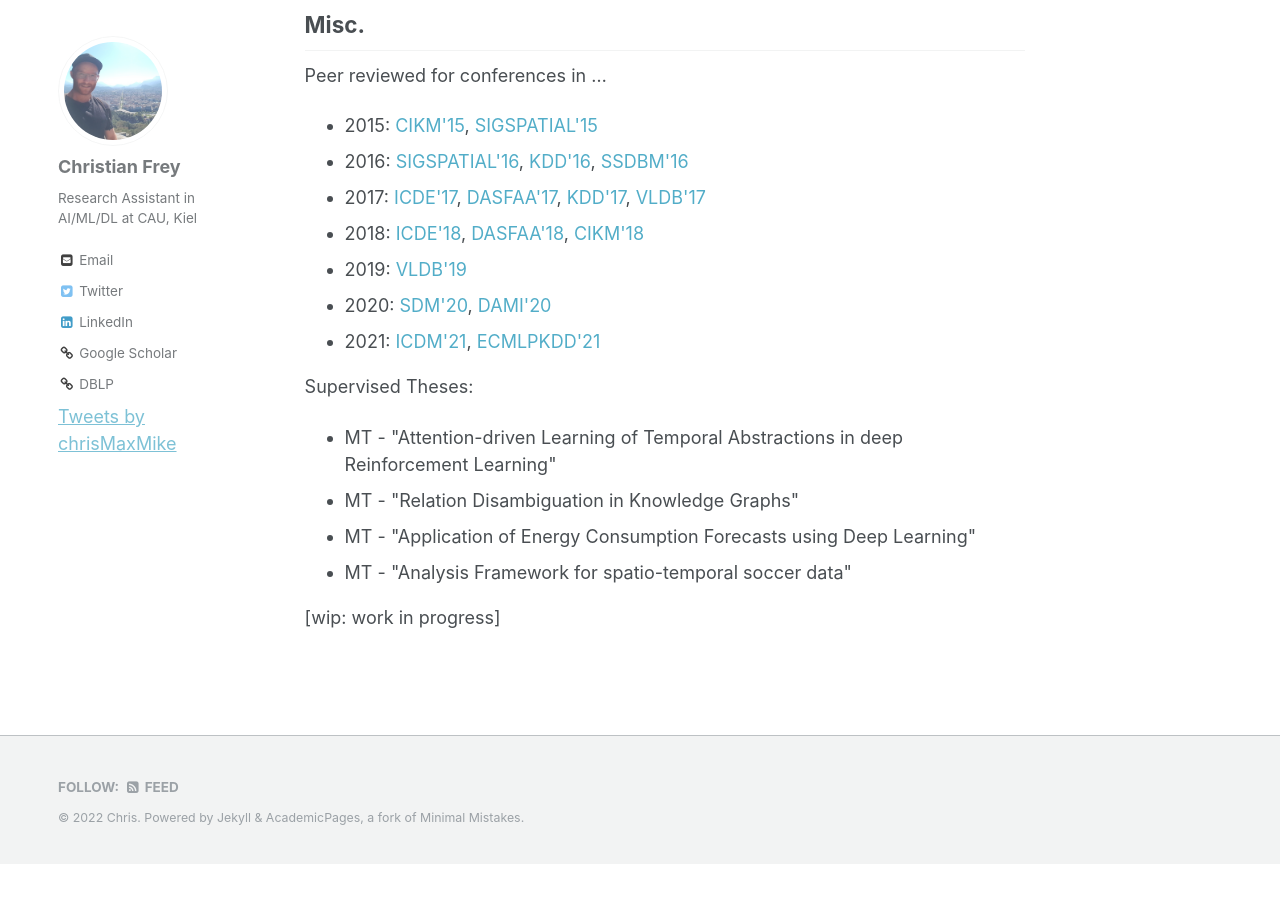
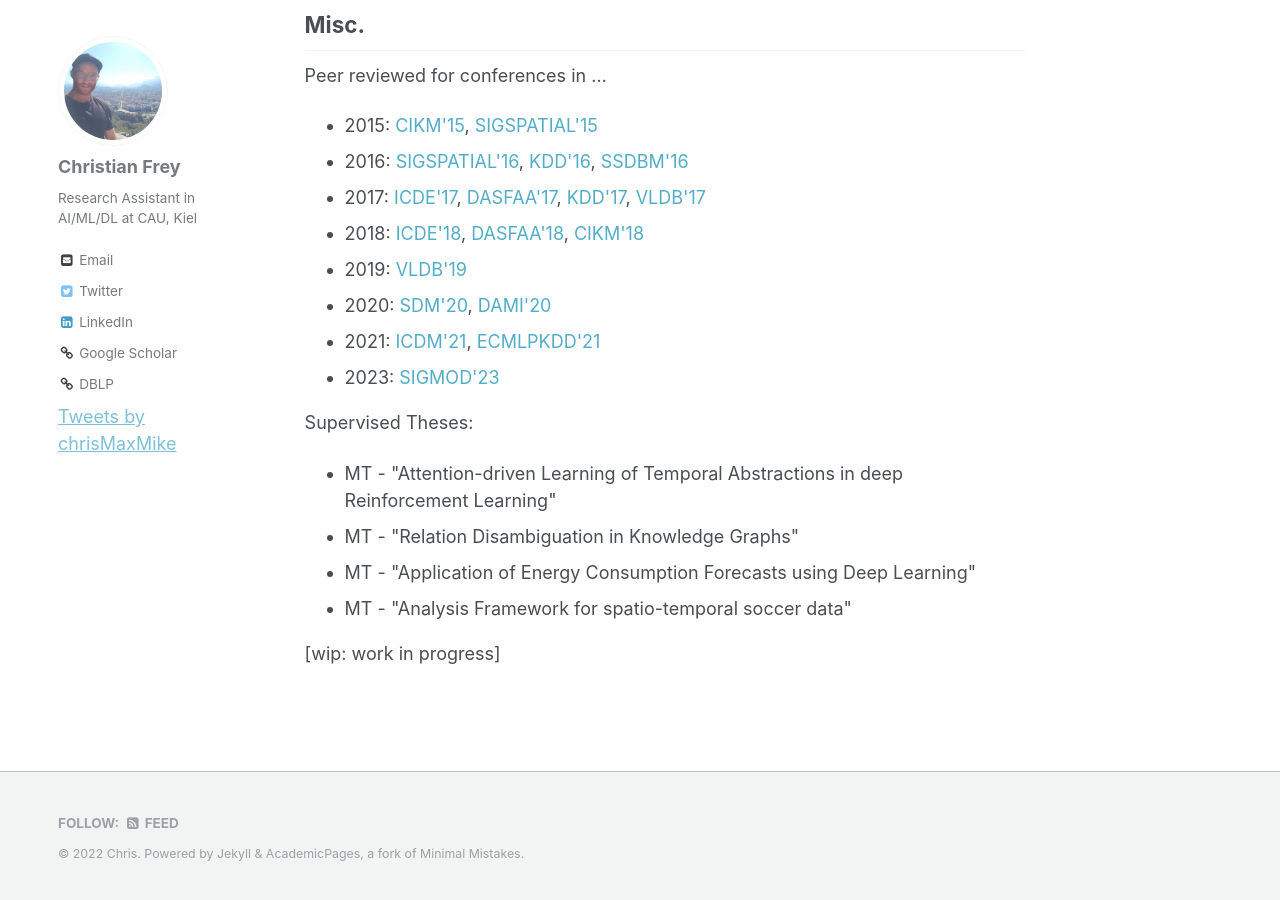
Before and after one commit to christianmaxmike/christianmaxmike.github.io, a Jekyll site: the page built from _pages/about.md, in a window 1280 px wide and 900 px high, scrolled down 820 px. Built offline with Jekyll 4.4.1, drawn with Linux system fonts in a browser that asks for light colours; comment, search, counter and statistics services are not loaded; before the commit the page ends 1684 px from its top, so only the background shows below that.

Commit message:
Update about.md

```diff
--- a/_pages/about.md
+++ b/_pages/about.md
@@ -52,6 +52,7 @@ Peer reviewed for conferences in ...
 	<li>2019: <a href="http://vldb.org/2019/">VLDB'19</a></li>
 	<li>2020: <a href="https://www.siam.org/conferences/cm/conference/sdm20">SDM'20</a>, <a href="https://csit2020.org/dami/index.html">DAMI'20</a></li>
 	<li>2021: <a href="https://icdm2021.auckland.ac.nz">ICDM'21</a>, <a href="https://2021.ecmlpkdd.org">ECMLPKDD'21</a></li>
+	<li>2023: <a href="https://2023.sigmod.org/">SIGMOD'23</a></li>
 </ul>
 
 Supervised Theses:
```
